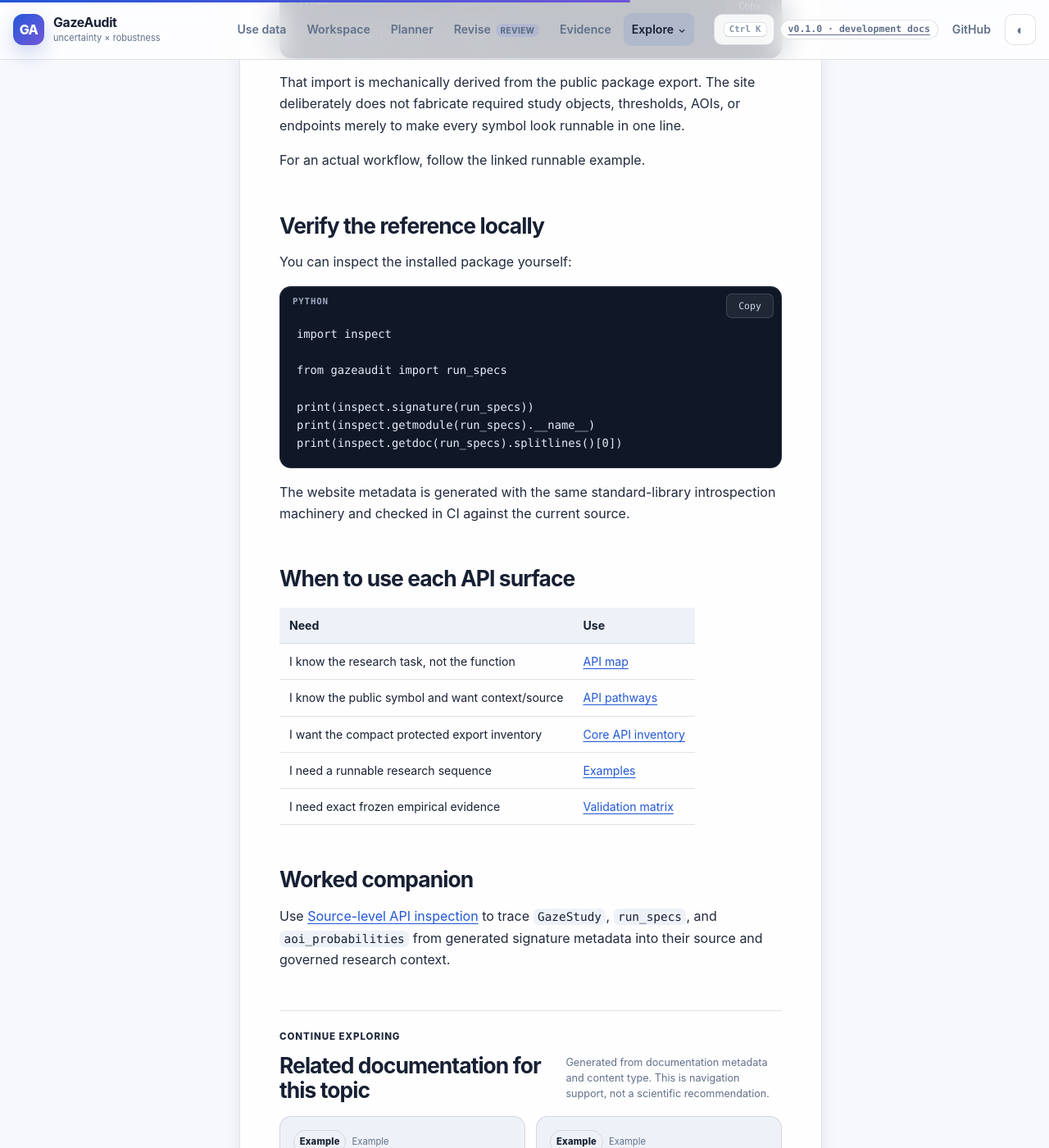
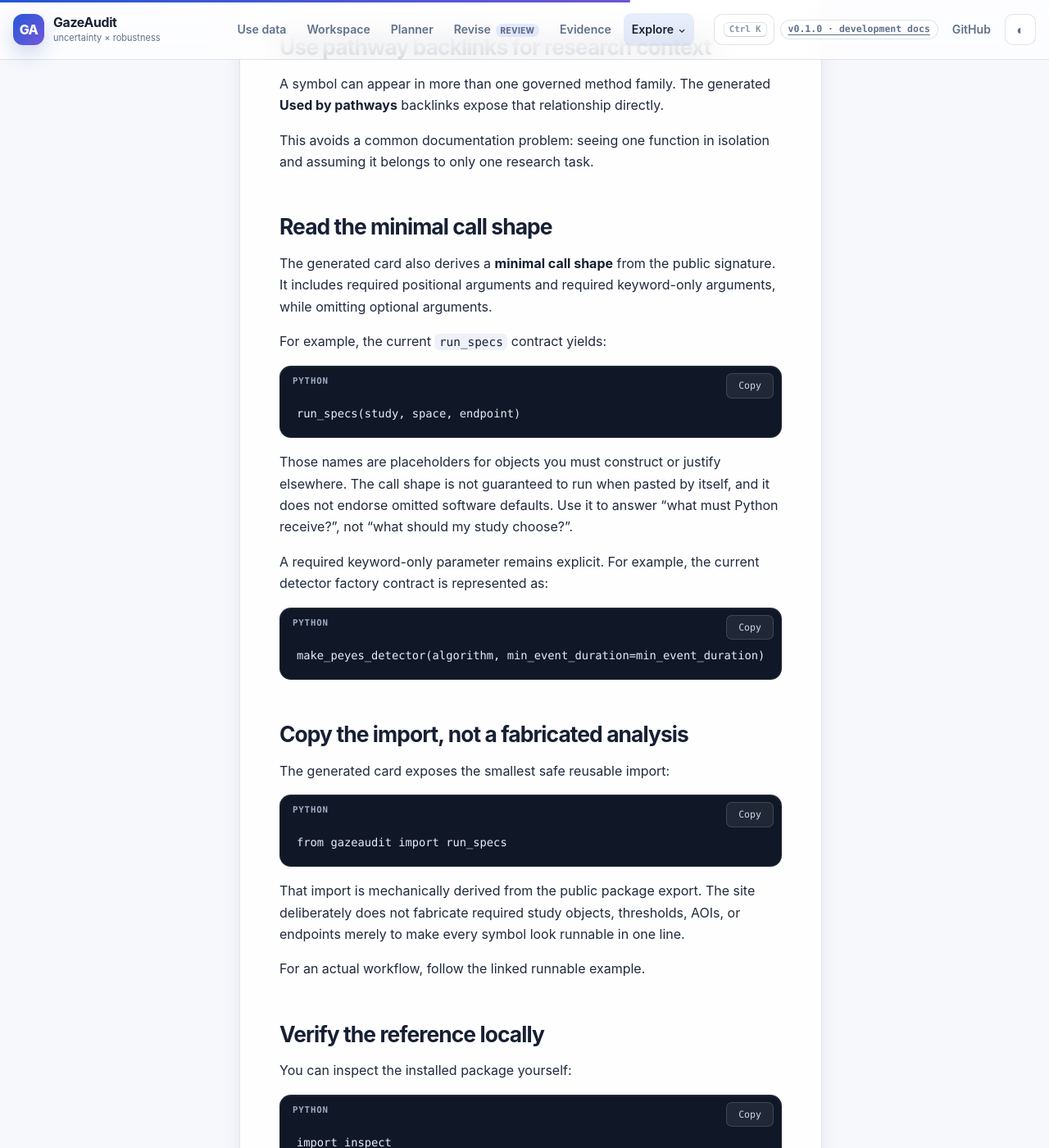
Before and after one commit to stefanosbalaskas/GazeAudit, a Jekyll site: the page built from docs/guides/read-api-reference.md, in a window 1280 px wide and 1400 px high, scrolled down 2770 px. Shown: the whole window at 82% size. Built offline with Jekyll 4.4.1, drawn with Linux system fonts in a browser that asks for light colours; some of the changed text lies outside the part shown.

Commit message:
docs: expand source API contract guidance

````diff
--- a/docs/guides/read-api-reference.md
+++ b/docs/guides/read-api-reference.md
@@ -12,7 +12,7 @@
 The [API pathways]({{ '/docs/reference/api-pathways/' | relative_url }}) page combines two different kinds of information:
 
 1. **static research context** from the governed method catalog: method family, guide, runnable example, visual, and evidence boundary;
-2. **generated source metadata** from the installed GazeAudit package: signature, callable kind, module, source file/line, docstring summary, import statement, and pathway backlinks.
+2. **generated source metadata** from the installed GazeAudit package: signature, structured parameter contract, return annotation, minimal call shape, callable kind, module, source file/line, docstring summary, import statement, and pathway backlinks.
 
 Keeping those layers separate matters. A Python signature can tell you what arguments a callable accepts. It cannot tell you whether a threshold, endpoint, exclusion, or model is scientifically appropriate.
 
@@ -22,11 +22,13 @@
 
 - **function/class** — the inspected callable kind;
 - **signature** — Python's current callable signature;
+- **parameters & minimal call** — an expandable contract showing parameter name, Python parameter kind, annotation, whether the argument is required, any software default, and a mechanically derived minimal call shape;
+- **returns** — the inspected return annotation when one is present;
 - **summary** — the first line of the source docstring;
 - **module** — where the public export is defined;
 - **source** — repository-relative file and first source line;
 - **used by pathways** — every governed method family that references the symbol;
-- **copy import** — the exact public import statement.
+- **copy call / copy import** — the generated minimal call shape and exact public import statement.
 
 The source link is pinned to the same Git revision used to build the documentation, so the visible signature and linked source remain revision-aligned.
 
@@ -40,6 +42,10 @@
 - `*` means following parameters are **keyword-only** unless captured by `*args`.
 
 A default such as `processor=None` describes the Python call contract. It is not a scientific default for your study.
+
+### Required does not mean scientifically required
+
+The generated parameter table marks a parameter **Required** only when Python's signature has no default for that parameter and it is not `*args` or `**kwargs`. That is a software-call requirement, not a claim that the corresponding construct, threshold, or modelling choice is scientifically mandatory.
 
 For Python's authoritative signature semantics, see [`inspect.signature`](https://docs.python.org/3/library/inspect.html#inspect.signature).
 
@@ -75,9 +81,27 @@
 
 This avoids a common documentation problem: seeing one function in isolation and assuming it belongs to only one research task.
 
+## Read the minimal call shape
+
+The generated card also derives a **minimal call shape** from the public signature. It includes required positional arguments and required keyword-only arguments, while omitting optional arguments.
+
+For example, the current `run_specs` contract yields:
+
+```python
+run_specs(study, space, endpoint)
+```
+
+Those names are placeholders for objects you must construct or justify elsewhere. The call shape is not guaranteed to run when pasted by itself, and it does not endorse omitted software defaults. Use it to answer “what must Python receive?”, not “what should my study choose?”.
+
+A required keyword-only parameter remains explicit. For example, the current detector factory contract is represented as:
+
+```python
+make_peyes_detector(algorithm, min_event_duration=min_event_duration)
+```
+
 ## Copy the import, not a fabricated analysis
 
-The generated card exposes the smallest safe reusable snippet:
+The generated card exposes the smallest safe reusable import:
 
 ```python
 from gazeaudit import run_specs
@@ -115,4 +139,4 @@
 
 ## Worked companion
 
-Use [Source-level API inspection]({{ '/docs/examples/source-api-inspection/' | relative_url }}) to trace `GazeStudy`, `run_specs`, and `aoi_probabilities` from generated signature metadata into their source and governed research context.
+Use [Source-level API inspection]({{ '/docs/examples/source-api-inspection/' | relative_url }}) to trace `GazeStudy`, `run_specs`, and `aoi_probabilities` from generated signature metadata into their source and governed research context. Then use [Generated API call contracts]({{ '/docs/examples/api-call-contracts/' | relative_url }}) to practise required positional arguments, required keyword-only arguments, all-optional signatures, and return annotations without inventing study values.
````
